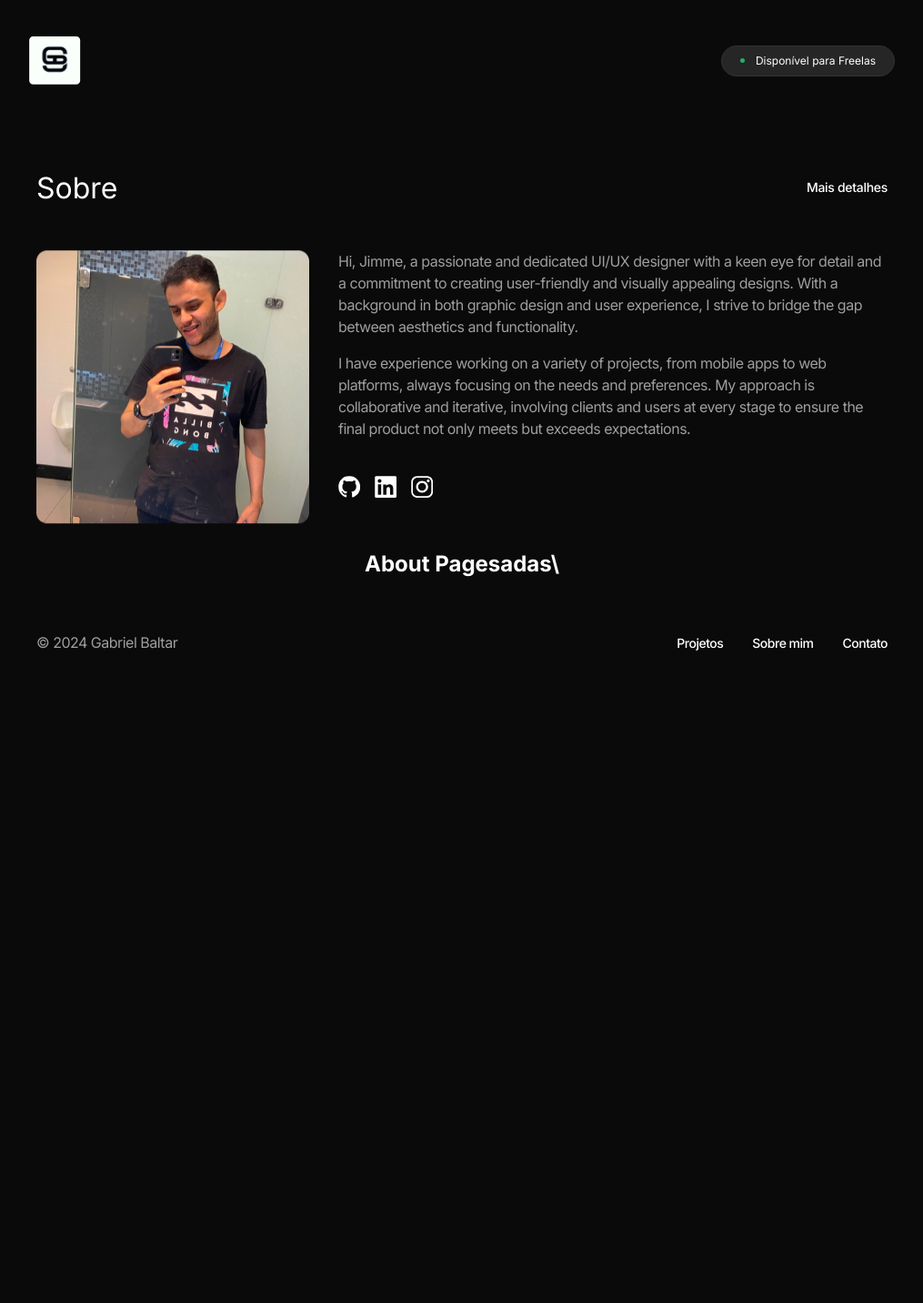
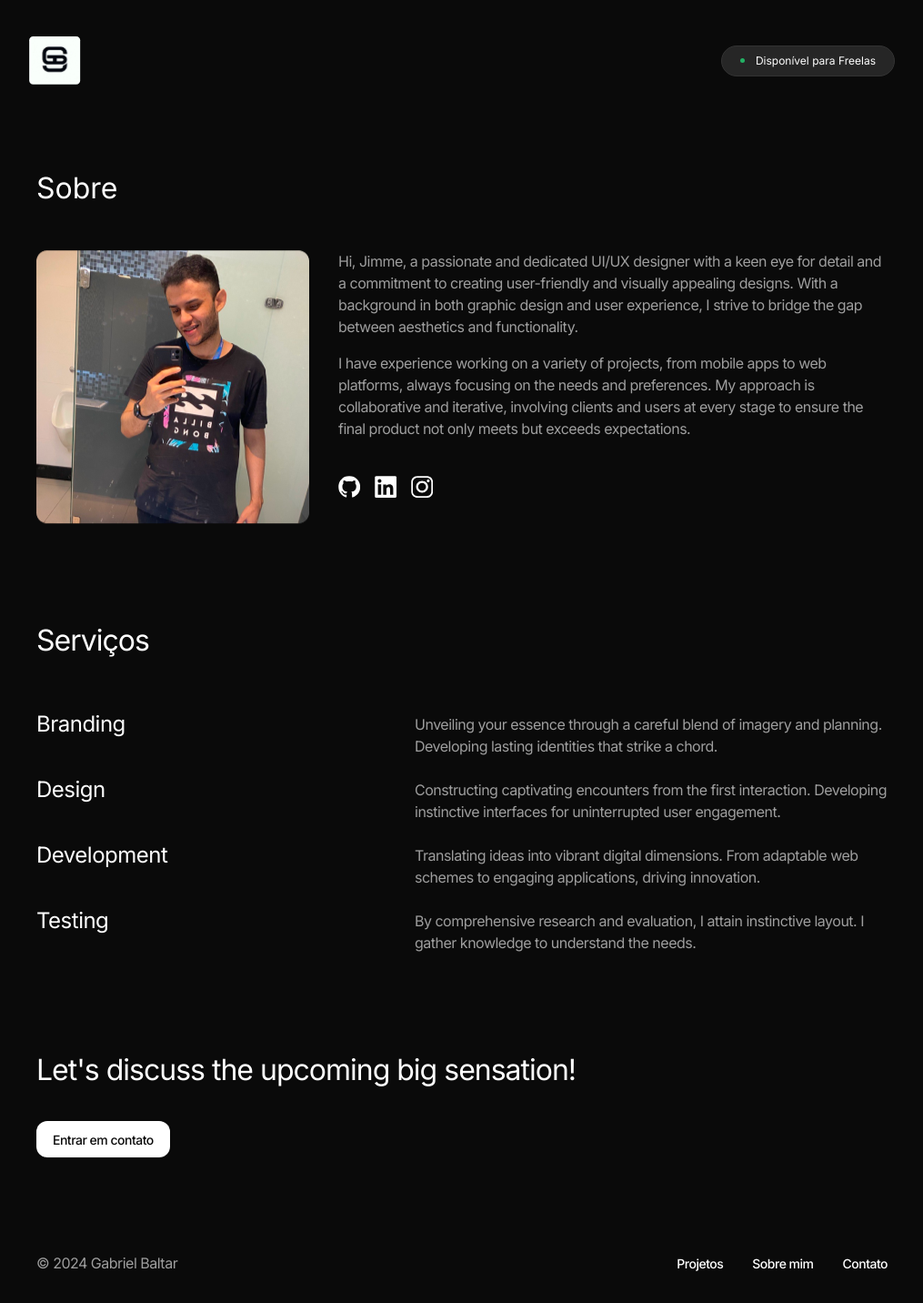
Before and after one commit to gabrielbaltar/react-portfolio, a React (Vite) app: page /sobre in a window 1280 px wide. Shown: the whole page at 91% size, without its empty margins (132-1147 px from the left). Before the commit the page ends 800 px from the top, so only its background shows below. Built offline with nearby package versions, Linux system fonts and the light colour scheme.

Commit message:
feat: personal informations page

```diff
--- a/package.json
+++ b/package.json
@@ -11,6 +11,7 @@
   },
   "dependencies": {
     "@vercel/speed-insights": "^1.0.12",
+    "framer-motion": "^11.3.30",
     "notistack": "^3.0.1",
     "react": "^18.3.1",
     "react-dom": "^18.3.1",
--- a/src/components/About/about.jsx
+++ b/src/components/About/about.jsx
@@ -5,13 +5,13 @@ import LinkedinIcon from '../../assets/linkedin.svg'
 import InstagramIcon from '../../assets/instagram.svg'
 import { Link } from 'react-router-dom'
 
-const About = () => {
+const About = ({ customStylePersonal = {} }) => {
 
     return (
         <section className='service-container'>
             <div className='services-title'>
                 <h1>Sobre</h1>
-                <Link to={'/sobre'}>
+                <Link style={customStylePersonal.linkDetails}  to={'/sobre'}>
                     <p>Mais detalhes</p>
                 </Link>
             </div>
--- a/src/components/Button/button.jsx
+++ b/src/components/Button/button.jsx
@@ -1,9 +1,9 @@
 import './style.css';
 import { Link } from 'react-router-dom';
 
-const Button = () => {
+const Button = ({ customStylePersonal = {} }) => {
     return (
-        <section className='button-container'>
+        <section style={customStylePersonal.buttonContainerMargin} className='button-container'>
             <h2>Let's discuss the upcoming big sensation!</h2>
 
             <Link className='contact-button' to="/contato">
--- a/src/components/Services/services.jsx
+++ b/src/components/Services/services.jsx
@@ -1,12 +1,12 @@
 import './styles.css';
 
-const Services = () => {
+const Services = ({ customStylePersonal = {} }) => {
 
     return (
-      <section className="services-container">
+      <section style={customStylePersonal.buttonContainerMargin} className="services-container">
         <div className="services-title">
           <h2>Serviços</h2>
-          <a href="#">Mais serviços</a>
+          <a style={customStylePersonal.linkDetails} href="#">Mais serviços</a>
         </div>
         <div className="services-content">
           <h3>Branding</h3>
--- a/src/pages/PersonalInformation/personal.jsx
+++ b/src/pages/PersonalInformation/personal.jsx
@@ -1,13 +1,41 @@
+import { useEffect } from "react";
 import About from "../../components/About/about";
+import Services from "../../components/Services/services";
+import Button from "../../components/Button/button";
 import './styles.css'
 
 const Personal = () => {
+
+  // Efeito para fazer o scroll da página para o topo
+  useEffect(() => {
+
+    window.scrollTo({top: 0, behavior: 'smooth'});
+
+  }, []);
+
+
+  // Estilos customizados para os componentes
+  const customStylePersonal = {
+
+    linkDetails: {
+      display: 'none'
+    },
+
+    buttonContainerMargin: {
+      marginTop: '3rem'
+    }
+
+  }
+
   return (
 
     <section className='personal-information-container'>
         <div>
-            <About />
-            <h1>About Pagesadas\</h1>
+            <About customStylePersonal={customStylePersonal} />
+            {/* <h1>About Pagesadas</h1> */}
+
+            <Services customStylePersonal={customStylePersonal} />
+            <Button customStylePersonal={customStylePersonal} />
         </div>
     </section>
 
```
Also changed, not shown: 1 other file (tests, documents, lock files or other folders).
